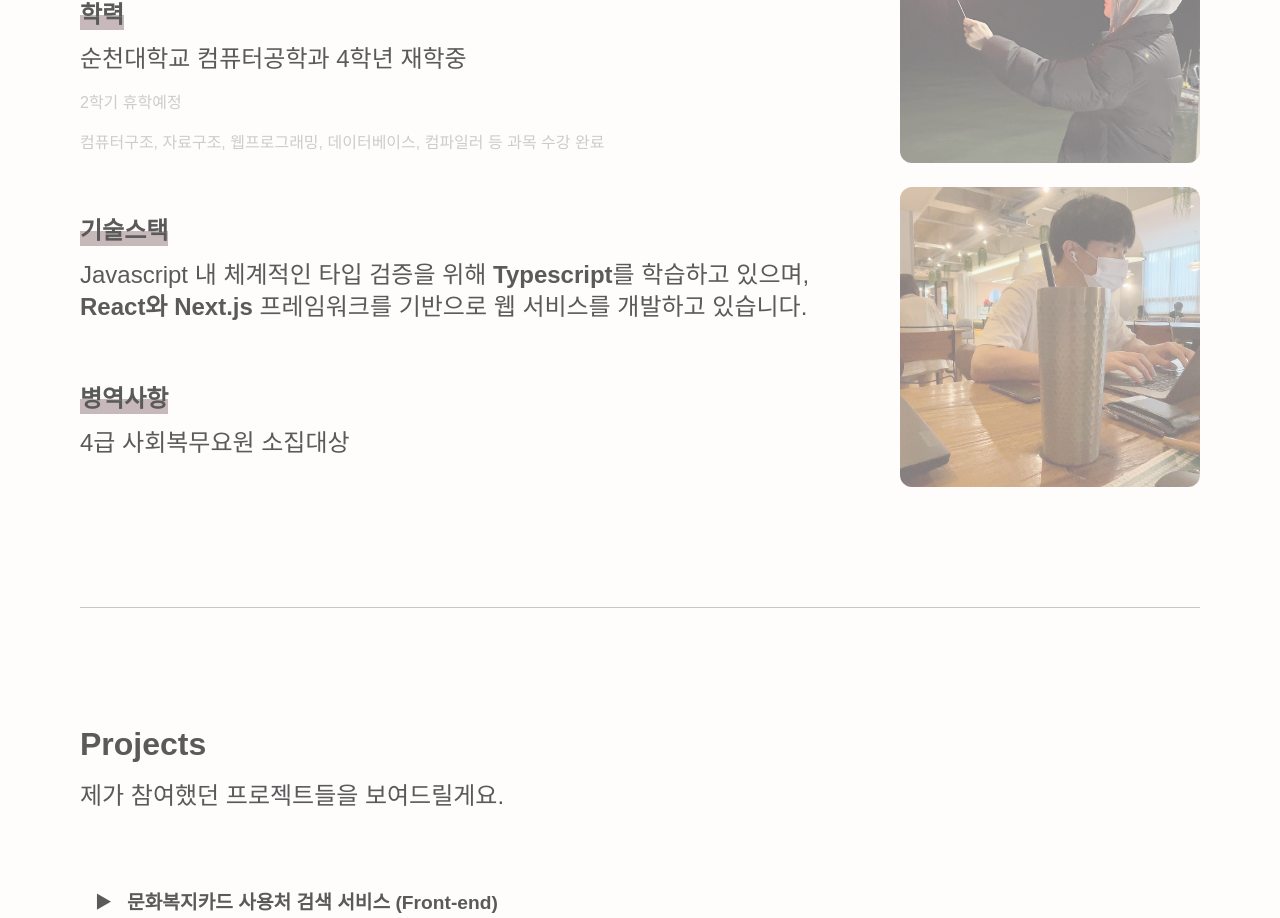
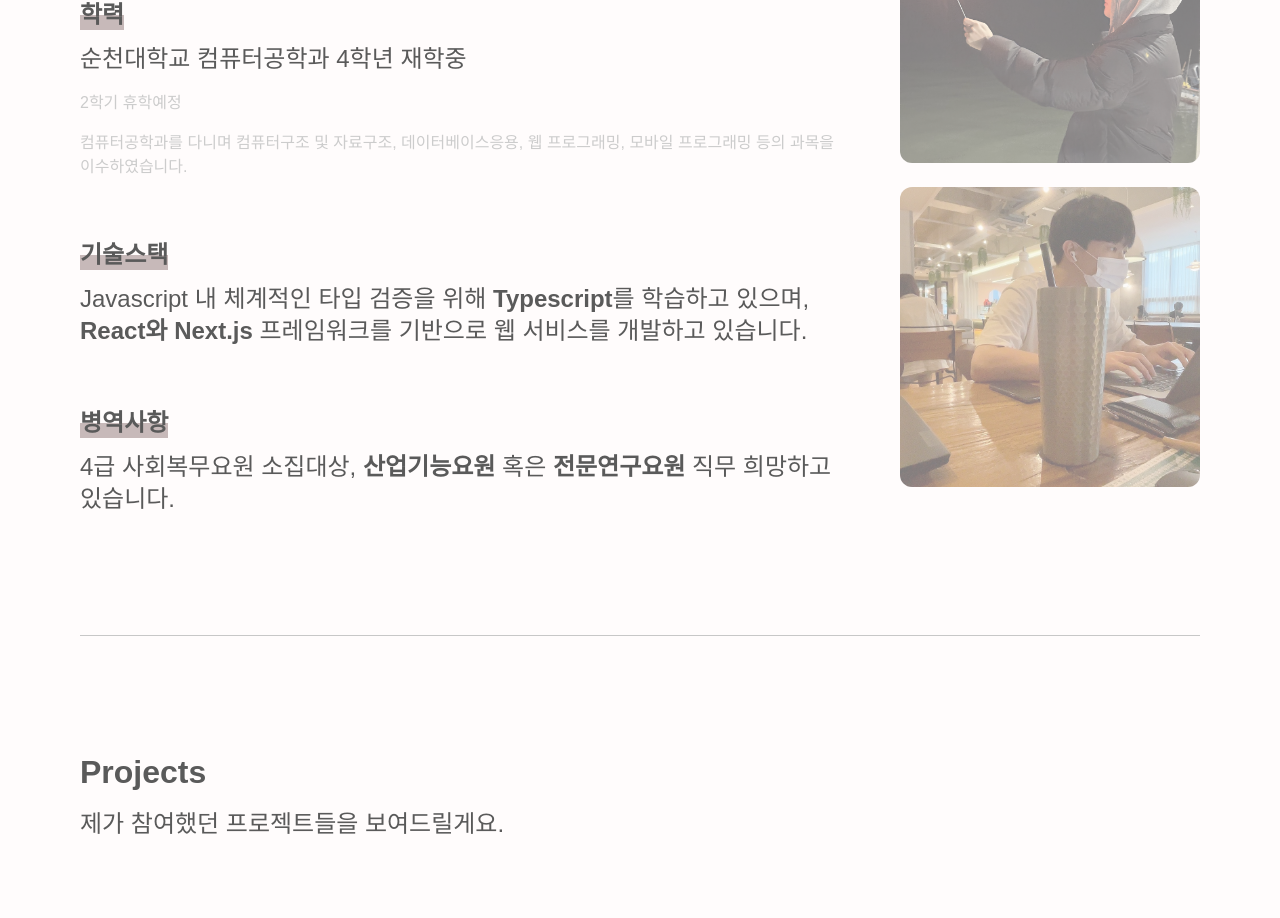
Before and after one commit to nyongone/nyongportfolio-v2, a React (Vite) app: page / in a window 1280 px wide. Shown: the part 780-1698 px from the top of the page. Built offline with nearby package versions, Linux system fonts and the light colour scheme; a web font is replaced by a local one.

Commit message:
fix: project summary 수정

```diff
--- a/src/App.tsx
+++ b/src/App.tsx
@@ -70,8 +70,9 @@ const App = () => {
                   2학기 휴학예정
                 </Section2.Content.Paragraph.SubContent>
                 <Section2.Content.Paragraph.SubContent>
-                  컴퓨터구조, 자료구조, 웹프로그래밍, 데이터베이스, 컴파일러 등
-                  과목 수강 완료
+                  컴퓨터공학과를 다니며 컴퓨터구조 및 자료구조,
+                  데이터베이스응용, 웹 프로그래밍, 모바일 프로그래밍 등의 과목을
+                  이수하였습니다.
                 </Section2.Content.Paragraph.SubContent>
               </Section2.Content.Paragraph.Container>
               <Section2.Content.Paragraph.Container>
@@ -89,7 +90,8 @@ const App = () => {
                   병역사항
                 </Section2.Content.Paragraph.Label>
                 <Section2.Content.Paragraph.Content>
-                  4급 사회복무요원 소집대상
+                  4급 사회복무요원 소집대상, <b>산업기능요원</b> 혹은
+                  <b> 전문연구요원</b> 직무 희망하고 있습니다.
                 </Section2.Content.Paragraph.Content>
               </Section2.Content.Paragraph.Container>
             </Section2.Content.Paragraphs>
@@ -131,9 +133,9 @@ const App = () => {
                       <Section3.Projects.Project.Content.Paragraph.Label>
                         프로젝트 개요
                       </Section3.Projects.Project.Content.Paragraph.Label>
-                      <Section3.Projects.Project.Content.Paragraph.Content>
-                        {project.summary}
-                      </Section3.Projects.Project.Content.Paragraph.Content>
+                      <Section3.Projects.Project.Content.Paragraph.Content
+                        dangerouslySetInnerHTML={{ __html: project.summary }}
+                      ></Section3.Projects.Project.Content.Paragraph.Content>
                     </Section3.Projects.Project.Content.Paragraph.Container>
                     <Section3.Projects.Project.Content.Paragraph.Container>
                       <Section3.Projects.Project.Content.Paragraph.Label>
@@ -466,6 +468,7 @@ const Section3 = {
           `,
           Label: styled(Section2.Content.Paragraph.Label)``,
           Content: styled(Section2.Content.Paragraph.Content)`
+            line-height: 2.5rem;
             & > p {
               padding-left: 8px;
               margin-bottom: 8px;
--- a/src/contents/projects.ts
+++ b/src/contents/projects.ts
@@ -5,7 +5,7 @@ export const projectList = [
     term: "2023. 03 ~ 진행중",
     tech: "Typescript, React, Styled Components, Recoil, Next.js",
     summary:
-      "전라남도에서 시행하는 “전남청년 문화복지카드 지원사업” 에서, 문화복지카드를 사용할 수 있는 가맹점 정보 제공의 부실로 해당 서비스를 개발하게 되었습니다. 이 서비스를 통하여 전남 지역에서 문화복지카드를 사용할 수 있는 가맹점들을 지도 및 키워드 검색을 통해 쉽게 검색할 수 있게 되었습니다.",
+      "전라남도에서 시행하는 사업인 ‘전남청년 문화복지카드 지원사업’에서, 문화복지카드 사용처 정보 제공의 부실로 만들게 된 서비스 입니다. 이 서비스는 사용자들에게 문화복지카드 사용처를 지도 기반의 정보로 제공합니다. 프론트엔드 개발 팀에서 리더를 담당하였습니다. <br/>또한, 제공하는 기능들의 이용률을 분석하여 상대적으로 이용률이 낮은 키워드 검색 기능은 제거하고, 사용자들의 이용률이 높은 지도 검색 기능을 메인으로 서비스를 개편하였습니다. 개편하는 과정에서 사용자에게 쾌적한 서비스 사용 환경을 제공하기 위해 Next.js로 프레임워크를 마이그레이션 하였습니다. 이를 통해 웹 사이트 초기 로딩 시간이 감소하였습니다.",
     contributes: [
       "Figma를 통해 서비스의 전반적인 프론트엔드 레이아웃 및 UI/UX 설계 담당",
       "React 프레임워크를 이용한 서비스 개발",
@@ -23,7 +23,8 @@ export const projectList = [
     title: "MBTI-Lens (Front-end)",
     term: "2023. 06 ~ 2023. 09",
     tech: "Typescript, Next.js, Styled Components, Recoil",
-    summary: "자신의 MBTI를 남들과 공유하고 평가받을 수 있는 서비스입니다.",
+    summary:
+      "자신의 MBTI를 타인에게 공유하고 평가 받을 수 있는 서비스 입니다. 프론트엔드 개발을 담당하였습니다. <br/>타인에게 MBTI를 공유하기 위해 유저 정보를 생성하는 과정에서, 백엔드 팀과 협업하여 Kakao OAuth를 도입하였습니다. 이를 통해 사용자가 별도의 아이디/비밀번호를 생성하지 않아도 간편하게 서비스를 이용할 수 있었습니다.",
     contributes: [
       "서비스의 레이아웃 및 컴포넌트 디자인 설계 일부 기여",
       "Next.js 프레임워크를 이용한 서비스 개발 기여 (MBTI 입력창, 메인 화면, 카카오 로그인 연동)",
@@ -37,7 +38,8 @@ export const projectList = [
     title: "코리아 클래시 기업 소개 페이지 외주 개발",
     term: "2023. 12 ~ 2024. 01",
     tech: "Javascript, React, Styled Components, Express",
-    summary: "코리아 클래시 기업의 기업 소개 페이지를 개발하였습니다.",
+    summary:
+      "외주를 받아 진행한 기업 소개 페이지 개발 프로젝트 입니다. 소개 페이지의 전반적인 디자인과 CSS 애니메이션을 , Node.js 서버 배포를 위해 Express 프레임워크를 이용하였습니다.",
     contributes: [
       "웹사이트 UI/UX 및 레이아웃 설계",
       "React 프레임워크를 이용하여 페이지 및 컴포넌트 설계 및 개발",
```
